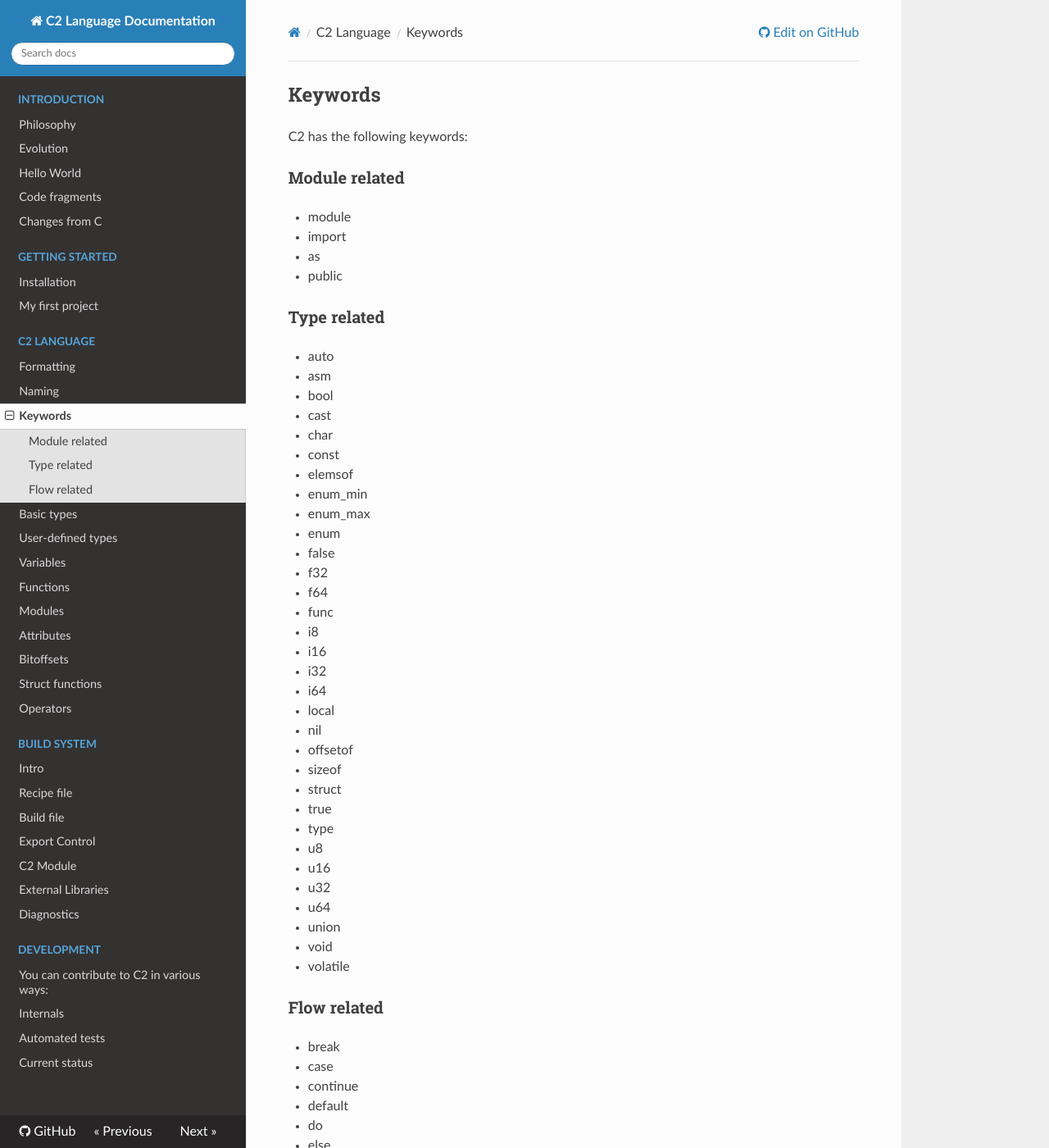
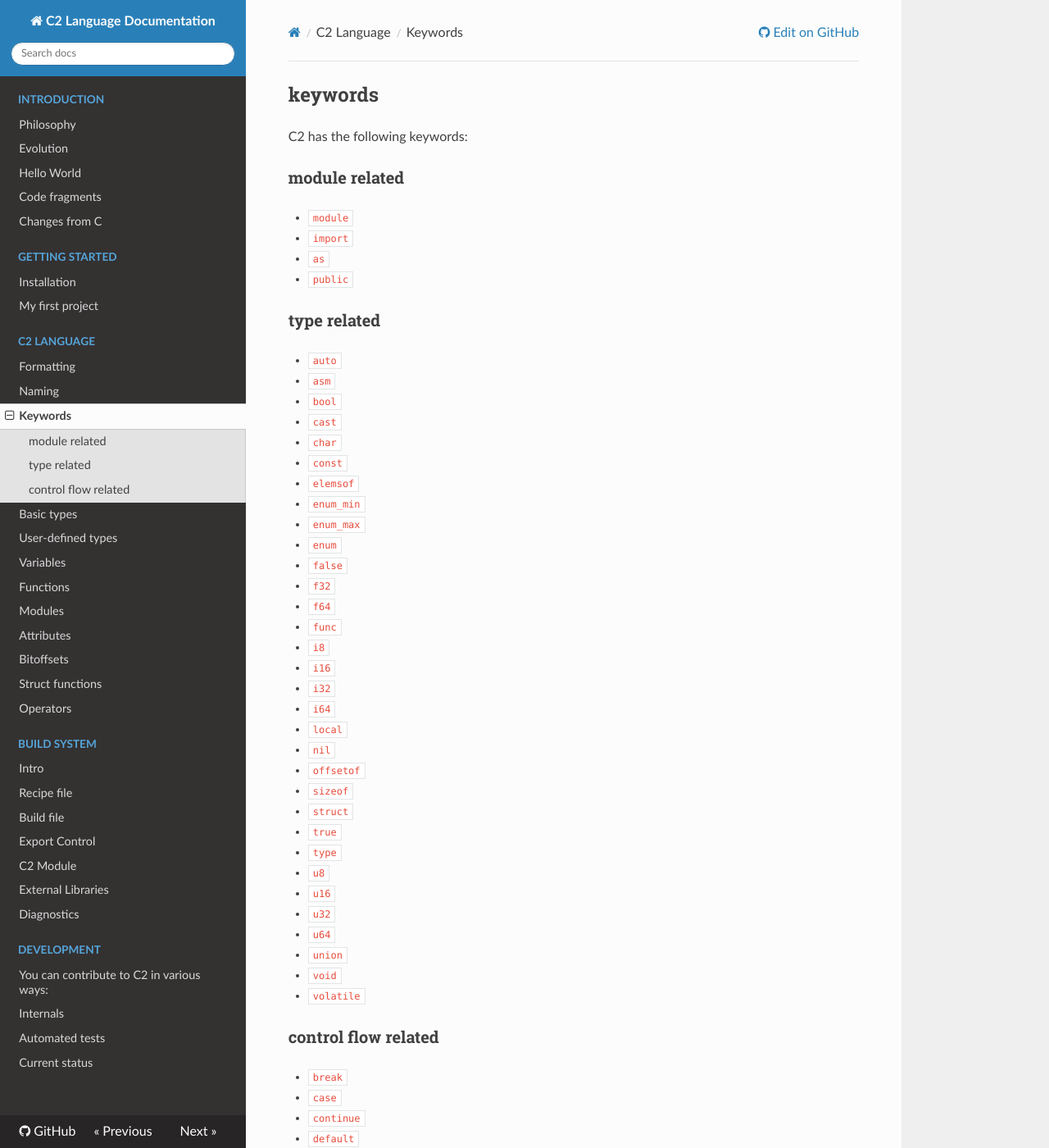
Before and after one commit to c2lang/documentation, an MkDocs documentation site: the page built from documentation/docs/language/keywords.md, in a window 1280 px wide and 1400 px high. Shown: the whole window at 82% size. Built offline with MkDocs 1.6.1, drawn with Linux system fonts in a browser that asks for light colours; nearby versions of some CDN libraries; old or Windows-style settings are respelled for this version of MkDocs.

Commit message:
Update keywords.md

```diff
--- a/documentation/docs/language/keywords.md
+++ b/documentation/docs/language/keywords.md
@@ -1,59 +1,58 @@
-
-## Keywords
+## keywords
 
 C2 has the following keywords:
 
-### Module related
-* module
-* import
-* as
-* public
+### module related
+* `module`
+* `import`
+* `as`
+* `public`
 
-### Type related
-* auto
-* asm
-* bool
-* cast
-* char
-* const
-* elemsof
-* enum_min
-* enum_max
-* enum
-* false
-* f32
-* f64
-* func
-* i8
-* i16
-* i32
-* i64
-* local
-* nil
-* offsetof
-* sizeof
-* struct
-* true
-* type
-* u8
-* u16
-* u32
-* u64
-* union
-* void
-* volatile
+### type related
+* `auto`
+* `asm`
+* `bool`
+* `cast`
+* `char`
+* `const`
+* `elemsof`
+* `enum_min`
+* `enum_max`
+* `enum`
+* `false`
+* `f32`
+* `f64`
+* `func`
+* `i8`
+* `i16`
+* `i32`
+* `i64`
+* `local`
+* `nil`
+* `offsetof`
+* `sizeof`
+* `struct`
+* `true`
+* `type`
+* `u8`
+* `u16`
+* `u32`
+* `u64`
+* `union`
+* `void`
+* `volatile`
 
-### Flow related
-* break
-* case
-* continue
-* default
-* do
-* else
-* fallthrough
-* for
-* goto
-* if
-* return
-* switch
-* while
+### control flow related
+* `break`
+* `case`
+* `continue`
+* `default`
+* `do`
+* `else`
+* `fallthrough`
+* `for`
+* `goto`
+* `if`
+* `return`
+* `switch`
+* `while`
```
